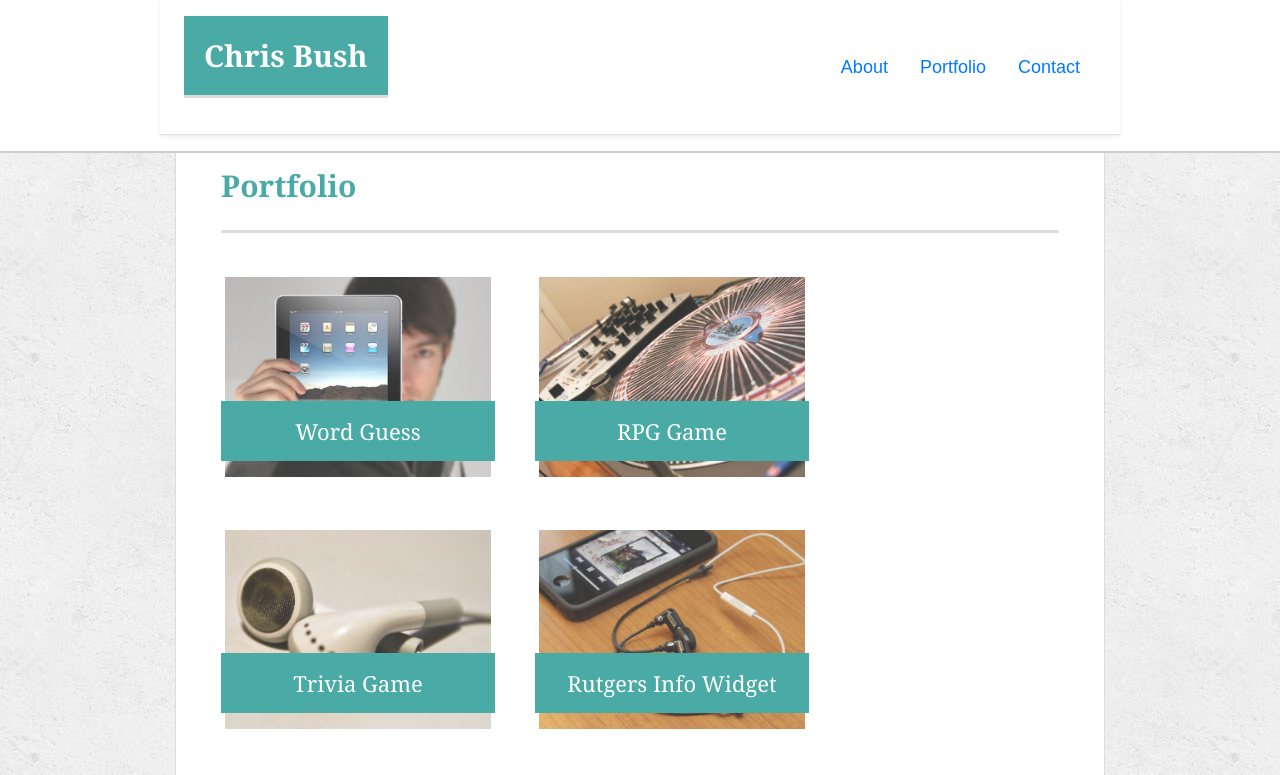
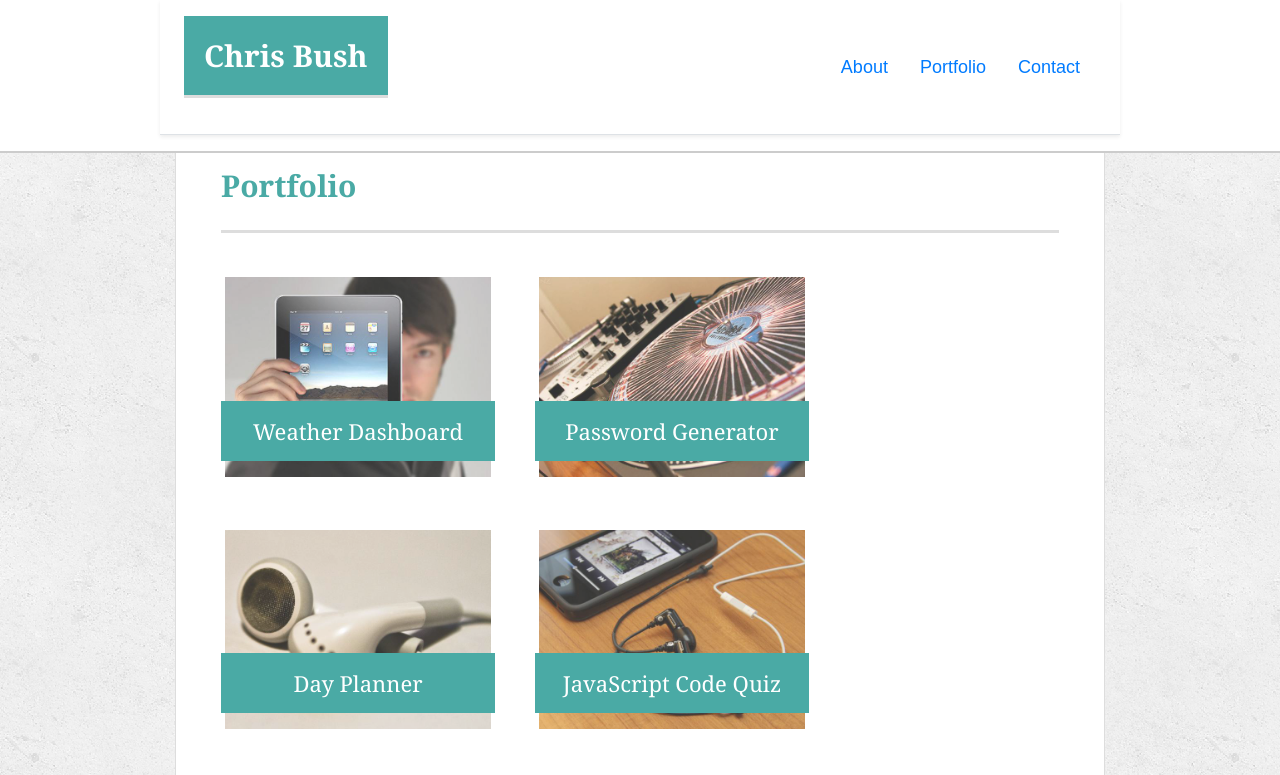
Before and after one commit to cbush2014/Homework-02-Responsive, a plain HTML site: page portfolio.html in a window 1280 px wide. Shown: the top 775 px of the page. Drawn offline with nearby package versions, Linux system fonts and the light colour scheme.

Commit message:
update links to add homework assignments

```diff
--- a/portfolio.html
+++ b/portfolio.html
@@ -64,24 +64,28 @@
             <h1>Portfolio</h1>
 
             <div class="work">
-              <img src="assets/images/technics-q-c-640-480-1.jpg" class="img-fluid img-thumbnail" alt="Word Guess">
-
-              <h3>Word Guess</h3>
+              <a href="https://cbush2014.github.io/Homework-06-Server-Side-APIs/">
+              <img src="assets/images/technics-q-c-640-480-1.jpg" class="img-fluid img-thumbnail" alt="Weather Dashboard">
+              </a>
+              <h3>Weather Dashboard</h3>
             </div>
             <div class="work">
-              <img src="assets/images/technics-q-c-640-480-2.jpg" class="img-fluid img-thumbnail" alt="RPG Game">
-
-              <h3>RPG Game</h3>
+                <a href="https://cbush2014.github.io/Homework-03-PasswordGen/">
+                  <img src="assets/images/technics-q-c-640-480-2.jpg" class="img-fluid img-thumbnail" alt="RPG Game">
+                </a>
+              <h3>Password Generator</h3>
             </div>
             <div class="work">
+              <a href="https://cbush2014.github.io/Homework-05-DayPlanner/">
               <img src="assets/images/technics-q-c-640-480-5.jpg" class="img-fluid img-thumbnail" alt="Trivia Game">
-
-              <h3>Trivia Game</h3>
+              </a>
+              <h3>Day Planner</h3>
             </div>
             <div class="work">
-              <img src="assets/images/technics-q-c-640-480-7.jpg" class="img-fluid img-thumbnail" alt="Rutgers Info Widget">
-
-              <h3>Rutgers Info Widget</h3>
+                <a href="https://cbush2014.github.io/Homework-04-Web-APIs/">
+                  <img src="assets/images/technics-q-c-640-480-7.jpg" class="img-fluid img-thumbnail" alt="Rutgers Info Widget">
+                </a>
+              <h3>JavaScript Code Quiz</h3>
             </div>
             <div class="work">
               <img src="assets/images/technics-q-c-640-480-9.jpg" class="img-fluid img-thumbnail" alt="Rock Paper Scissors">
```
